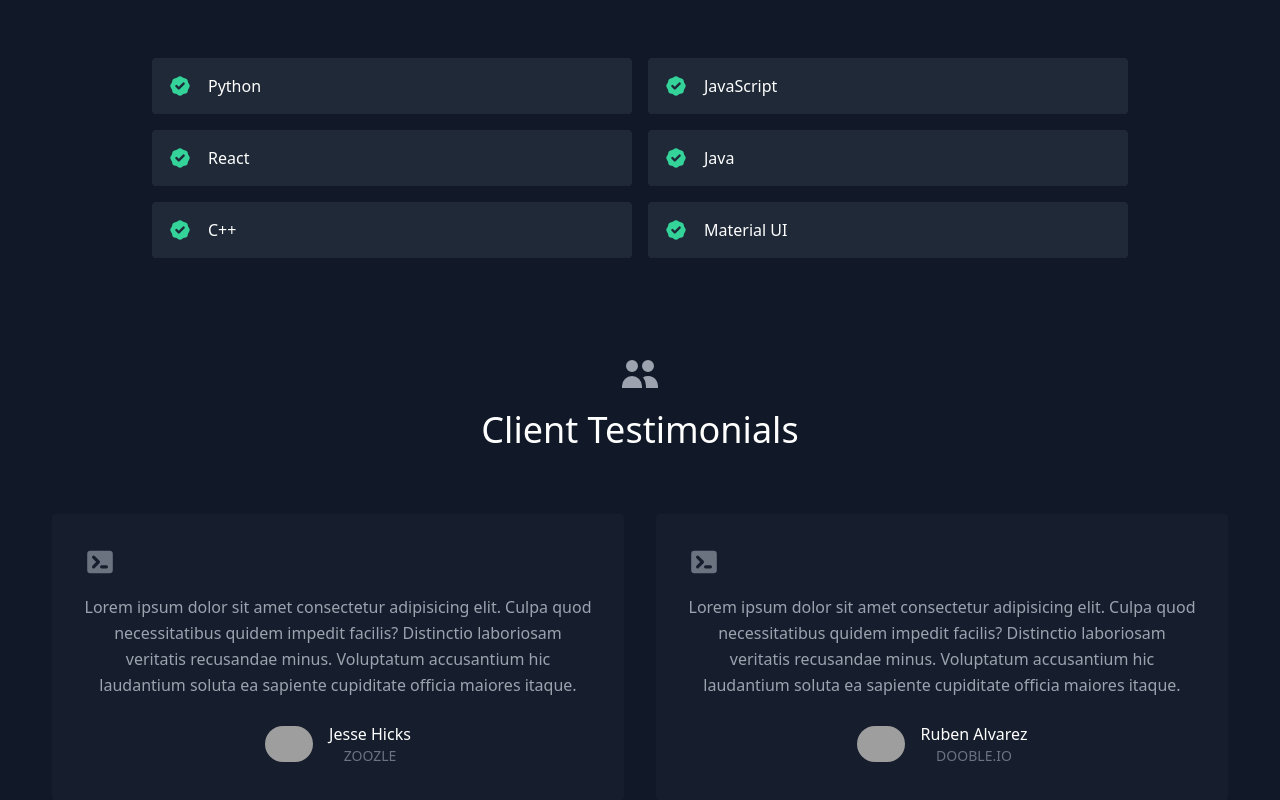
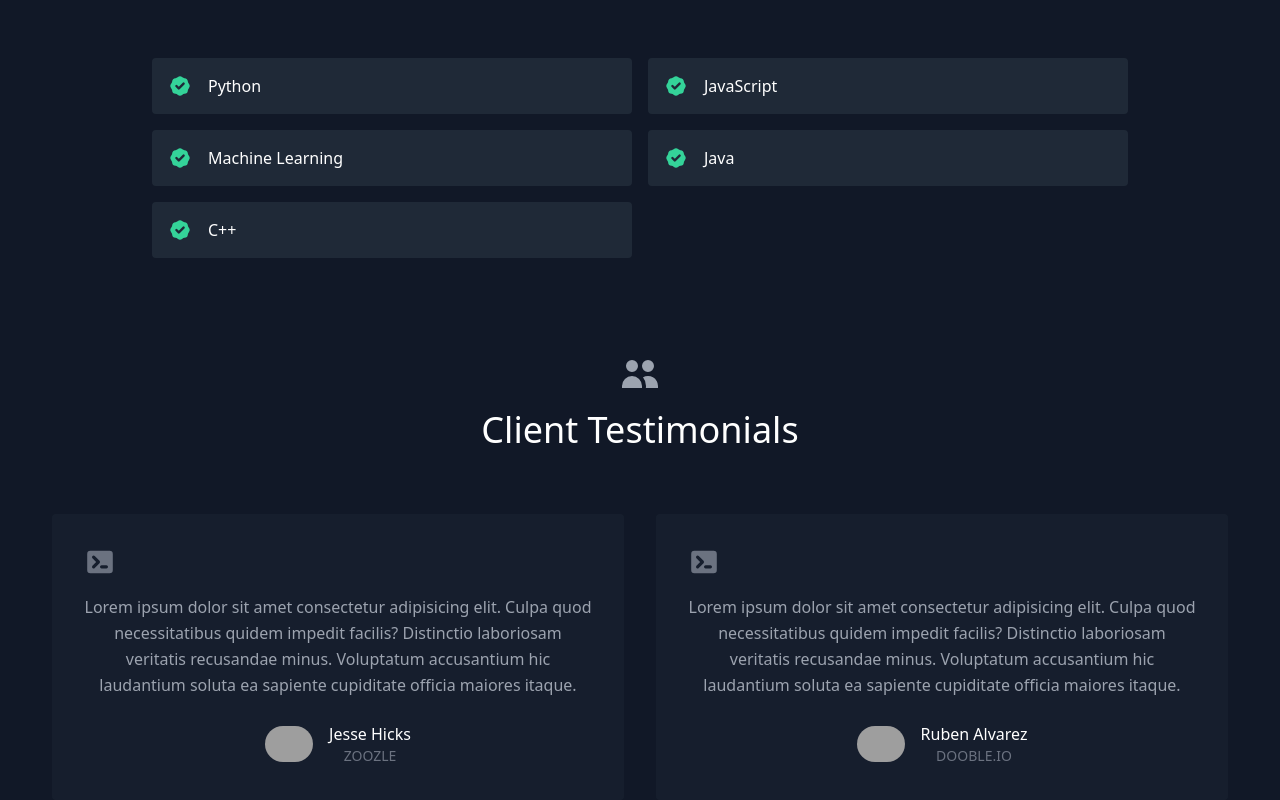
Before and after one commit to brkuhgk/Portfolio, a React (Create React App) app: page / in a window 1280 px wide. Shown: the part 1591-2391 px from the top of the page. Built offline with nearby package versions, Linux system fonts and the light colour scheme; grey boxes are pictures that could not be loaded.

Commit message:
added machine learning

```diff
--- a/src/data.js
+++ b/src/data.js
@@ -53,8 +53,7 @@ export const testimonials = [
 export const skills = [
   "Python",
   "JavaScript",
-  "React",
+  "Machine Learning",
   "Java",
   "C++",
-  "Material UI",
 ];
```
